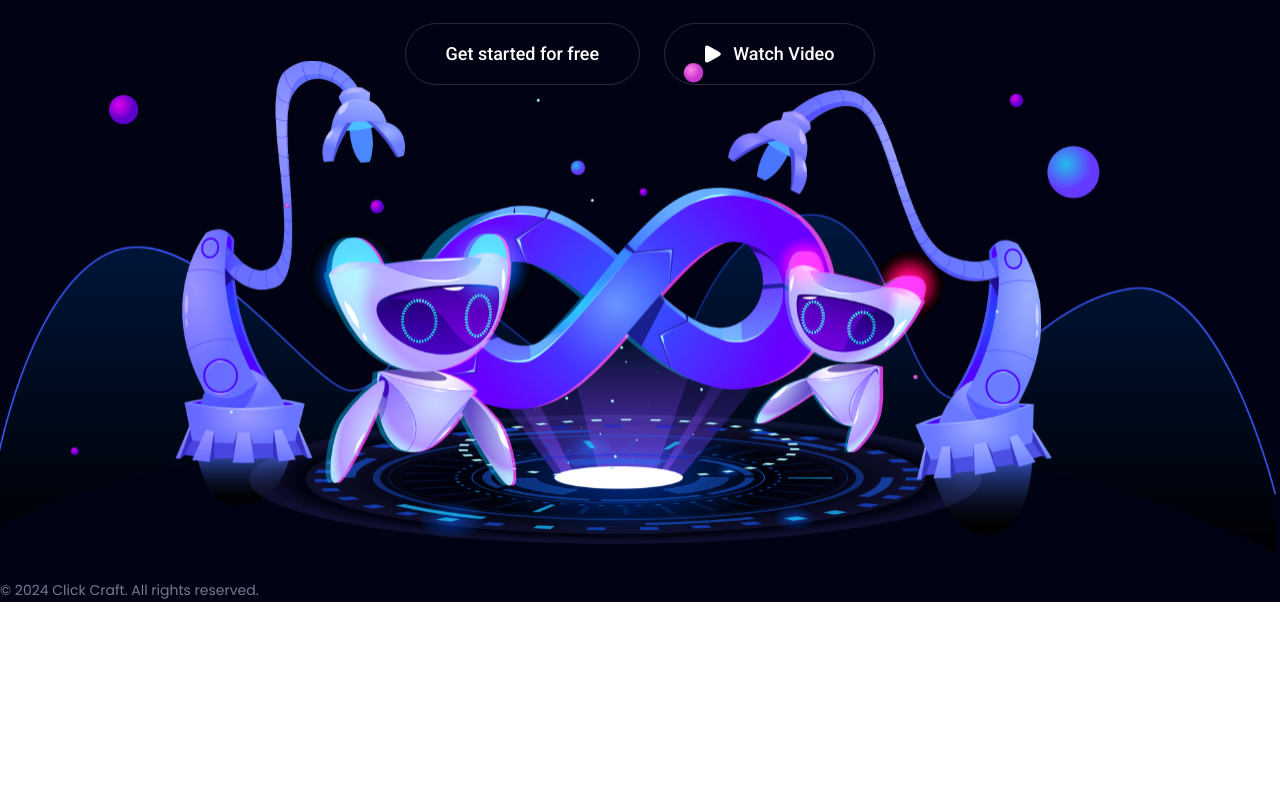
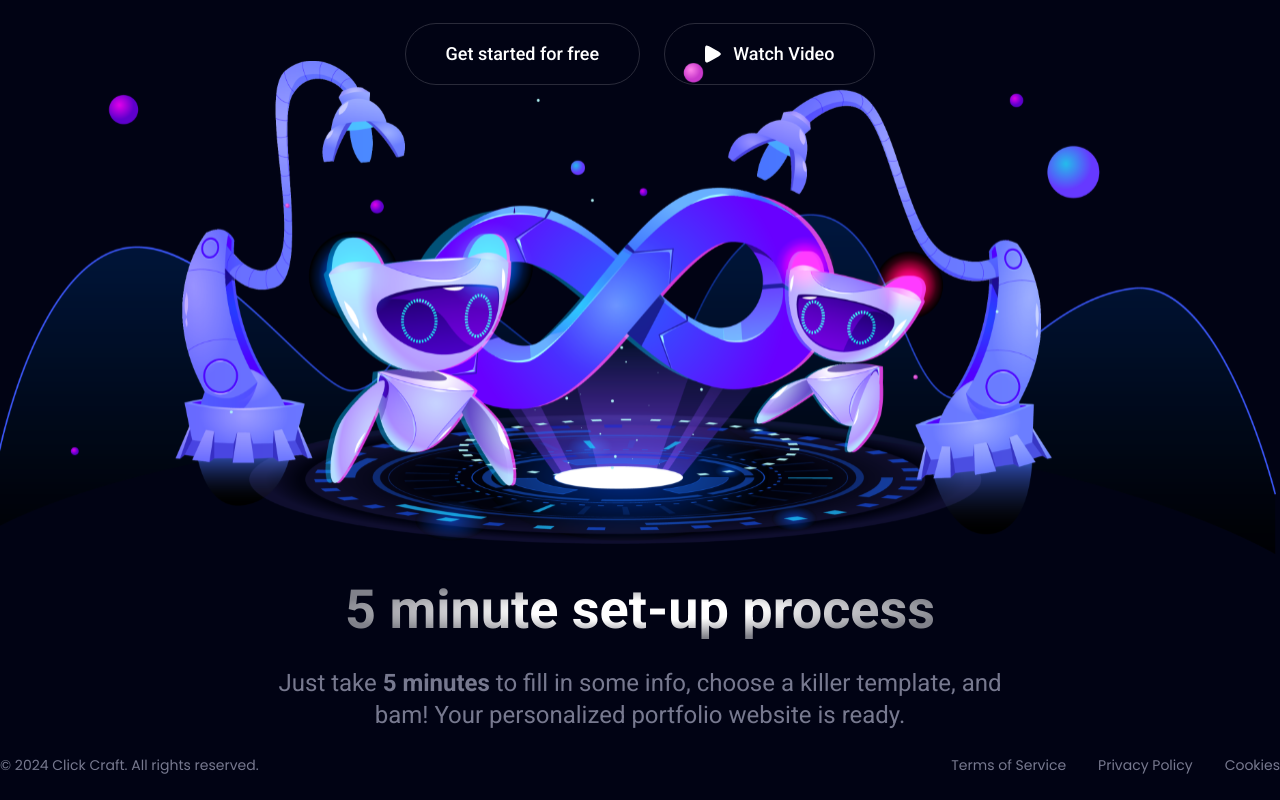
Before and after one commit to NigarAsadova/ClickCraft, a React (Vite) app: page / in a window 1280 px wide. Shown: the part 458-1258 px from the top of the page. Before the commit the page ends 1060 px from the top, so only its background shows below. Built offline with nearby package versions, Linux system fonts and the light colour scheme.

Commit message:
Add SectionTitle component that help to not repeat same codes for all section titles.

```diff
--- a/src/components/Footer.jsx
+++ b/src/components/Footer.jsx
@@ -1,7 +1,21 @@
+import { Link } from "react-router-dom";
 const Footer = () => {
     return (
-        <div className="font-Poppins">
+        <div className="max-w-[1520px] font-Poppins mx-auto flex justify-between py-6">
             <span className="text-[#77798F] font-normal text-sm leading-[21px]"> &copy; 2024 Click Craft. All rights reserved.</span>
+            <div>
+                <ul className="text-[#77798F] font-normal text-sm leading-[21px] flex gap-8">
+                    <li>
+                        <Link to="#">Terms of Service</Link>
+                    </li>
+                    <li>
+                        <Link to="#">Privacy Policy</Link>
+                    </li>
+                    <li>
+                        <Link to="#">Cookies</Link>
+                    </li>
+                </ul>
+            </div>
         </div>
      );
 }
--- /dev/null
+++ b/src/components/Home/SetUp.jsx
@@ -0,0 +1,15 @@
+import SectionTitle from "../SectionTitle";
+
+const SetUp = () => {
+    return (
+        <div>
+            <div className="max-w-[746px] mx-auto">
+                <SectionTitle title="5 minute set-up process" />
+                <p className="font-normal text-2xl text-center text-[#77798F]">Just take <span className="font-bold">5 minutes</span> to fill in some info, choose a killer template, and bam! Your personalized portfolio website is ready.</p>
+            </div>
+
+        </div>
+     );
+}
+
+export default SetUp;
--- a/src/components/Welcome.jsx
+++ b/src/components/Home/Welcome.jsx
@@ -1,7 +1,7 @@
-import stars from "../assets/icons/stars.svg"
+import stars from "../../assets/icons/stars.svg"
 import { Link } from "react-router-dom";
-import play from "../assets/icons/play.svg";
-import welcome from "../assets/icons/welcome-bg.svg"
+import play from "../../assets/icons/play.svg";
+import welcome from "../../assets/icons/welcome-bg.svg"
 const Welcome = () => {
     return (
         <div className="text-center">
--- /dev/null
+++ b/src/components/SectionTitle.jsx
@@ -0,0 +1,9 @@
+const SectionTitle = ({title}) => {
+    return (
+        <div>
+            <h2 className=" bg-custom-white-gradient bg-clip-text text-transparent mb-6 font-bold text-[54px] leading-[64.8px] text-center">{title}</h2>
+        </div>
+     );
+}
+
+export default SectionTitle;
--- a/src/pages/Home.jsx
+++ b/src/pages/Home.jsx
@@ -1,10 +1,12 @@
 import Header from "../components/Header/Header";
-import Welcome from "../components/Welcome";
+import SetUp from "../components/Home/SetUp";
+import Welcome from "../components/Home/Welcome";
 
 const Home = () => {
     return (
         <div className="font-Roboto">
             <Welcome />
+            <SetUp />
         </div>
     );
 }
--- a/tailwind.config.js
+++ b/tailwind.config.js
@@ -8,7 +8,7 @@ export default {
       },
       backgroundImage: {
         'custom-blue-gradient': "linear-gradient(90deg, rgba(98,127,255,1) 0%, rgba(134,91,255,1) 45%)",
-        'custom-white-gradient' : "radial-gradient(50% 50% at 50% 50%, #FFFFFF 30%, rgba(255, 255, 255, 0.5) 98.77%)",
+        'custom-white-gradient' : "radial-gradient(50% 50% at 50% 50%, #FFFFFF 30%, rgba(255, 255, 255, 0.5) 84.77%)",
       },
       fontFamily:{
         'Poppins' : "'Poppins', serif",
```
